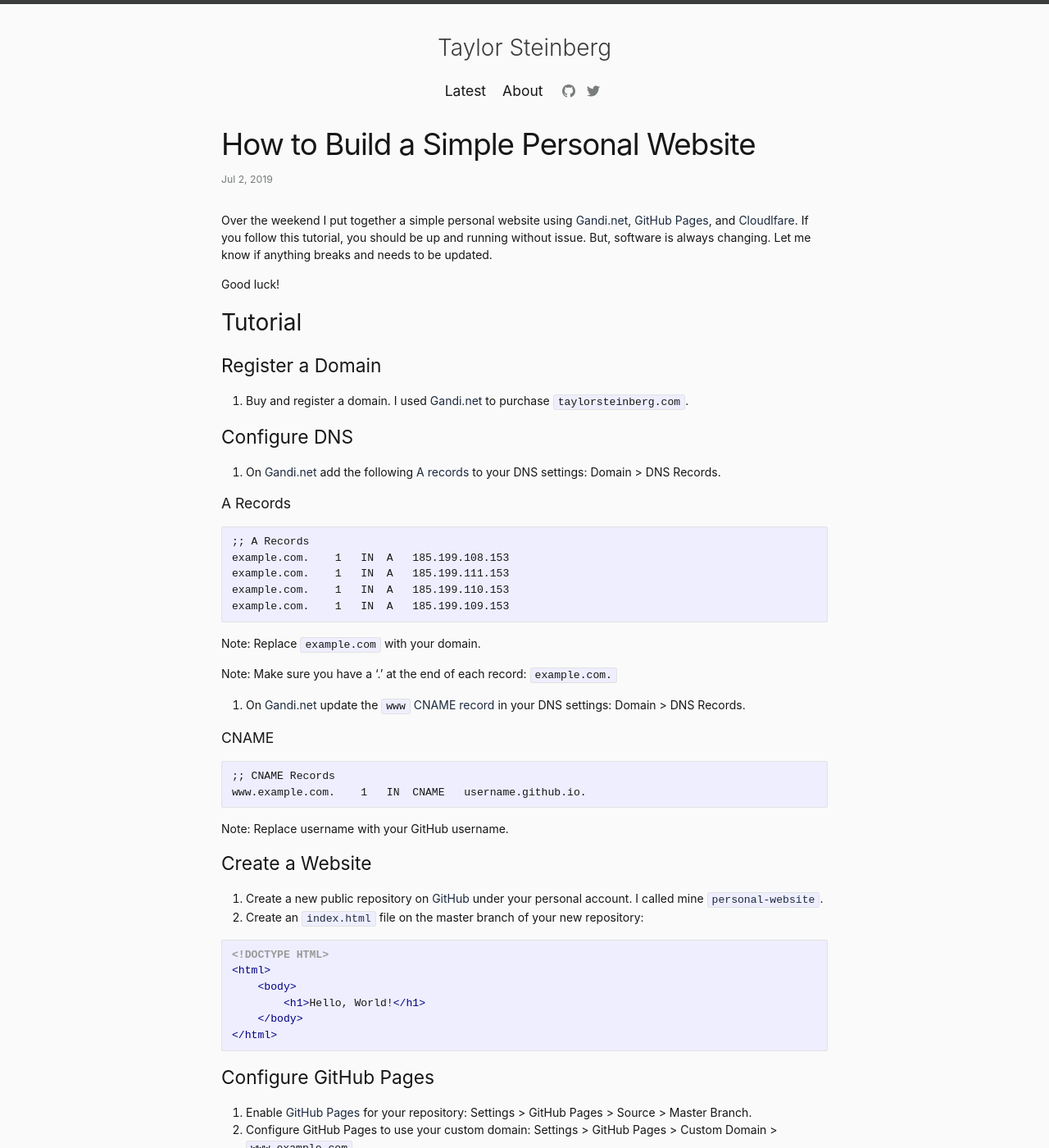
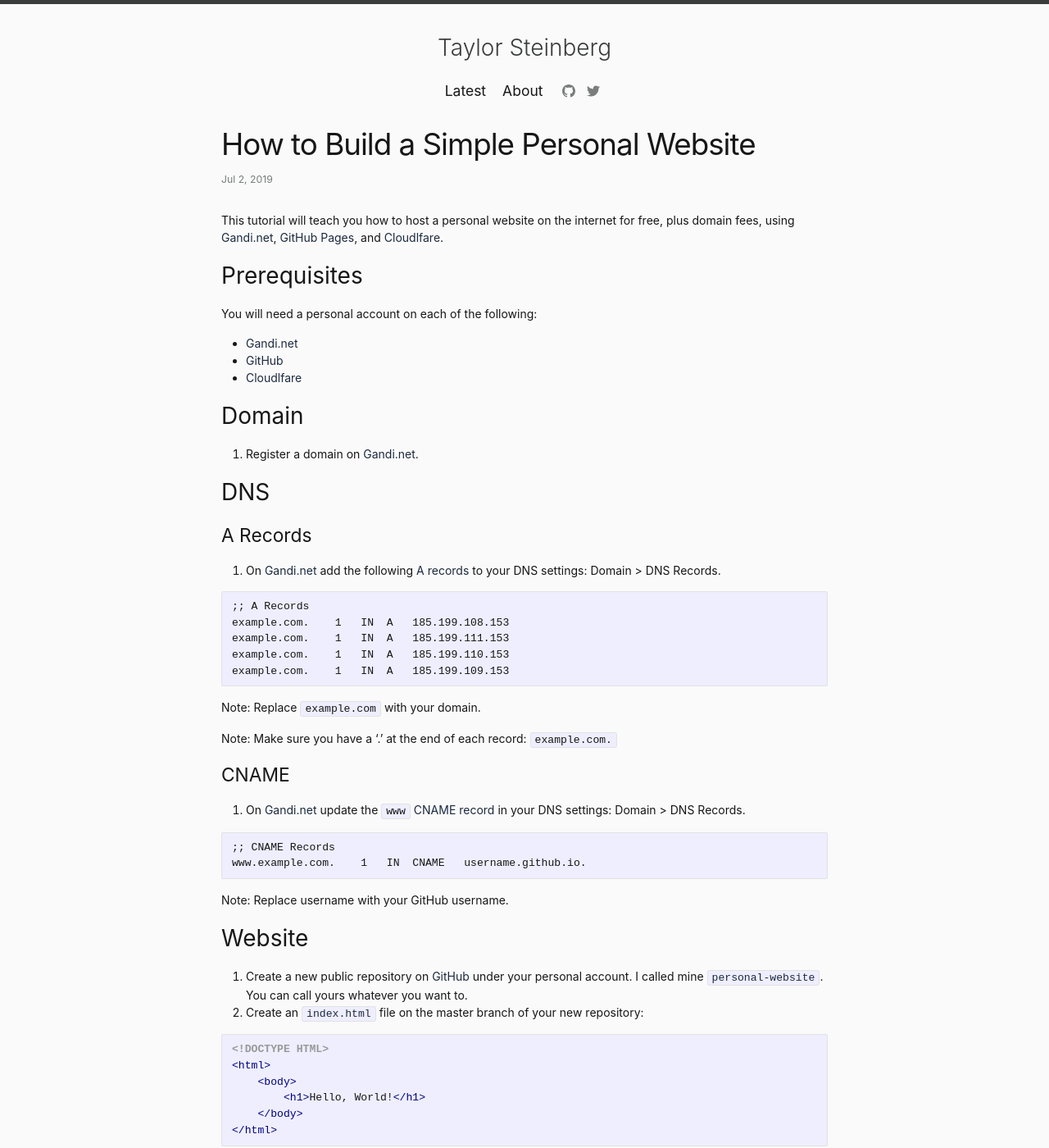
Before and after one commit to tdstein/personal-blog, a Jekyll site: the page built from _posts/2019-07-02-how-to-build-a-simple-personal-website.md, in a window 1280 px wide and 1400 px high. Shown: the whole window at 82% size. Built offline with Jekyll 4.4.1, drawn with Linux system fonts in a browser that asks for light colours; comment, search, counter and statistics services are not loaded; some of the changed text lies outside the part shown.

Commit message:
Cleans up tutorials

````diff
--- a/_posts/2019-07-02-how-to-build-a-simple-personal-website.md
+++ b/_posts/2019-07-02-how-to-build-a-simple-personal-website.md
@@ -6,21 +6,25 @@ tags: tutorial
 date: 2019-07-02 14:37 -0400
 ---
 
-Over the weekend I put together a simple personal website using [Gandi.net](https://admin.gandi.net), [GitHub Pages](https://pages.github.com/), and [Cloudlfare](https://cloudflare.com/). If you follow this tutorial, you should be up and running without issue. But, software is always changing. Let me know if anything breaks and needs to be updated.
+This tutorial will teach you how to host a personal website on the internet for free, plus domain fees, using [Gandi.net](https://admin.gandi.net), [GitHub Pages](https://pages.github.com/), and [Cloudlfare](https://cloudflare.com/).
 
-Good luck!
+## Prerequisites
 
-## Tutorial
+You will need a personal account on each of the following:
 
-### Register a Domain
+- [Gandi.net](https://admin.gandi.net)
+- [GitHub](https://github.com/)
+- [Cloudlfare](https://cloudflare.com/)
 
-1. Buy and register a domain. I used [Gandi.net](https://www.gandi.net/) to purchase `taylorsteinberg.com`.
+## Domain
 
-### Configure DNS
+1. Register a domain on [Gandi.net](https://www.gandi.net/).
+
+## DNS
+
+### A Records
 
 1. On [Gandi.net](https://admin.gandi.net) add the following [A records](#a) to your DNS settings: Domain > DNS Records.
-
-#### A Records
 
 ```text
 ;; A Records
@@ -34,9 +38,9 @@ Note: Replace `example.com` with your domain.
 
 Note: Make sure you have a '.' at the end of each record: `example.com.`
 
+### CNAME
+
 2. On [Gandi.net](https://admin.gandi.net) update the `www` [CNAME record](#cname) in your DNS settings: Domain > DNS Records.
-
-#### CNAME
 
 ```text
 ;; CNAME Records
@@ -45,9 +49,9 @@ www.example.com.    1   IN  CNAME   username.github.io.
 
 Note: Replace username with your GitHub username.
 
-### Create a Website
+## Website
 
-1. Create a new public repository on [GitHub](https://github.com/) under your personal account. I called mine [`personal-website`](https://github.com/tdstein/personal-website).
+1. Create a new public repository on [GitHub](https://github.com/) under your personal account. I called mine [`personal-website`](https://github.com/tdstein/personal-website). You can call yours whatever you want to.
 1. Create an [`index.html`](#index.html) file on the master branch of your new repository:
 
 ```html
@@ -59,7 +63,7 @@ Note: Replace username with your GitHub username.
 </html>
 ```
 
-### Configure GitHub Pages
+## Hosting
 
 1. Enable [GitHub Pages](https://pages.github.com/) for your repository: Settings > GitHub Pages > Source > Master Branch.
 1. Configure GitHub Pages to use your custom domain: Settings > GitHub Pages > Custom Domain > `www.example.com`
@@ -68,18 +72,19 @@ Note: Make sure you include `www.` in the domain name.
 
 This will create a CNAME record in your repository the value you entered.
 
-### Configure Cloudflare
+## SSL
 
-1. Register an account on [Cloudlfare](https://cloudflare.com/)
-1. Add your site.
+Use the following steps to enable `ssl` to secure your website by encrypting all traffic over `https`.
+
+1. Add your domain on [Cloudlfare](https://cloudflare.com/).
 1. Choose a free plan.
 1. Follow the instructions to change your nameserver on Gandi.net to Cloudflare: Domain > Nameserver
 1. Enable "Always Use HTTPS": Crypto > Always Use HTTPS
 
 Once configured your domain will automatically be redirected over `https`.
 
-At this point, your DNS will transfer to Cloudflare.
+At this point, your DNS will transfer to Cloudflare and traffic will be redirected.
 
-### Wait
+## Wait
 
 Your website will be available at your domain once your DNS changes have been propagated. This can take a few minutes or a few hours.
````
Also changed, not shown: _posts/2019-07-05-how-to-build-a-simple-personal-blog.md (+1 -0 lines).
